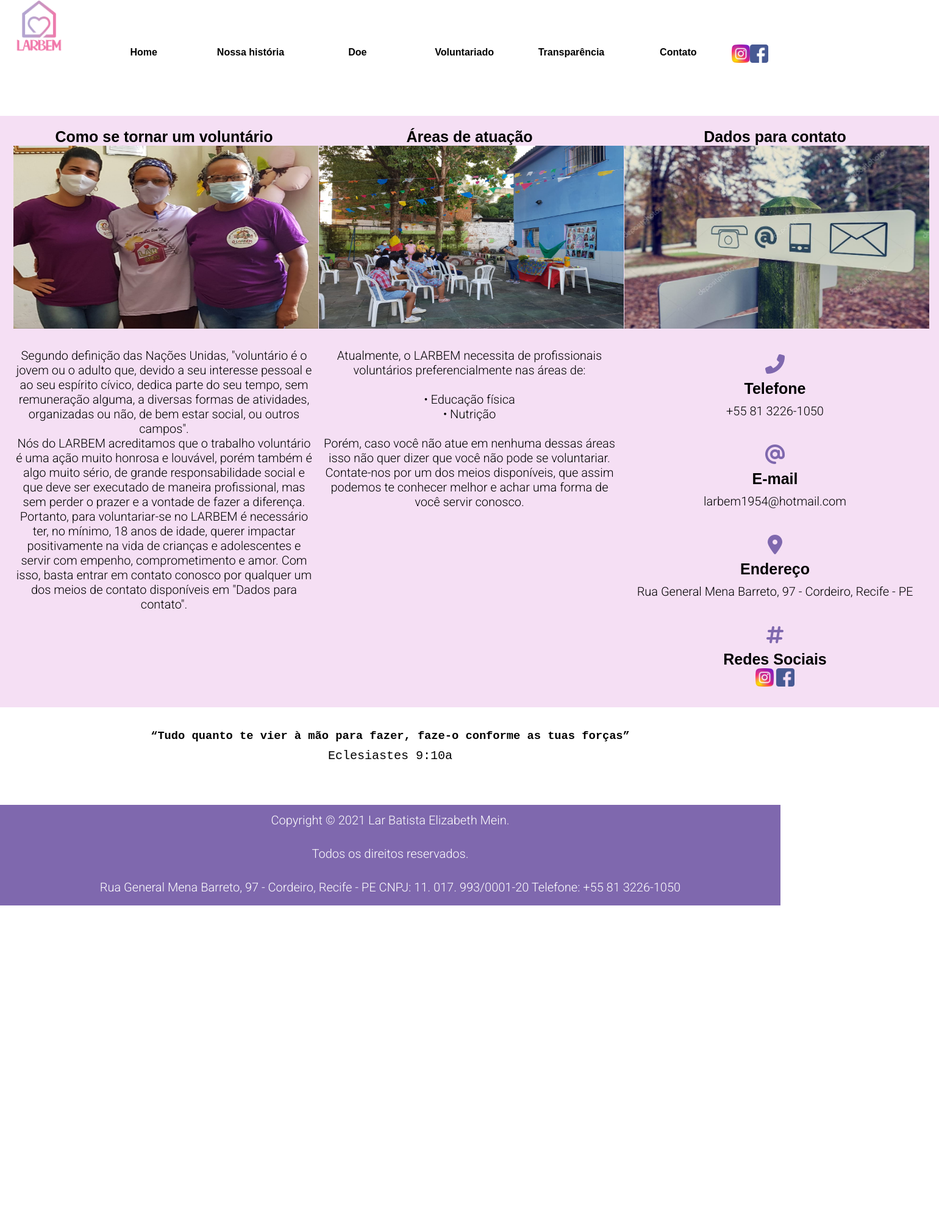
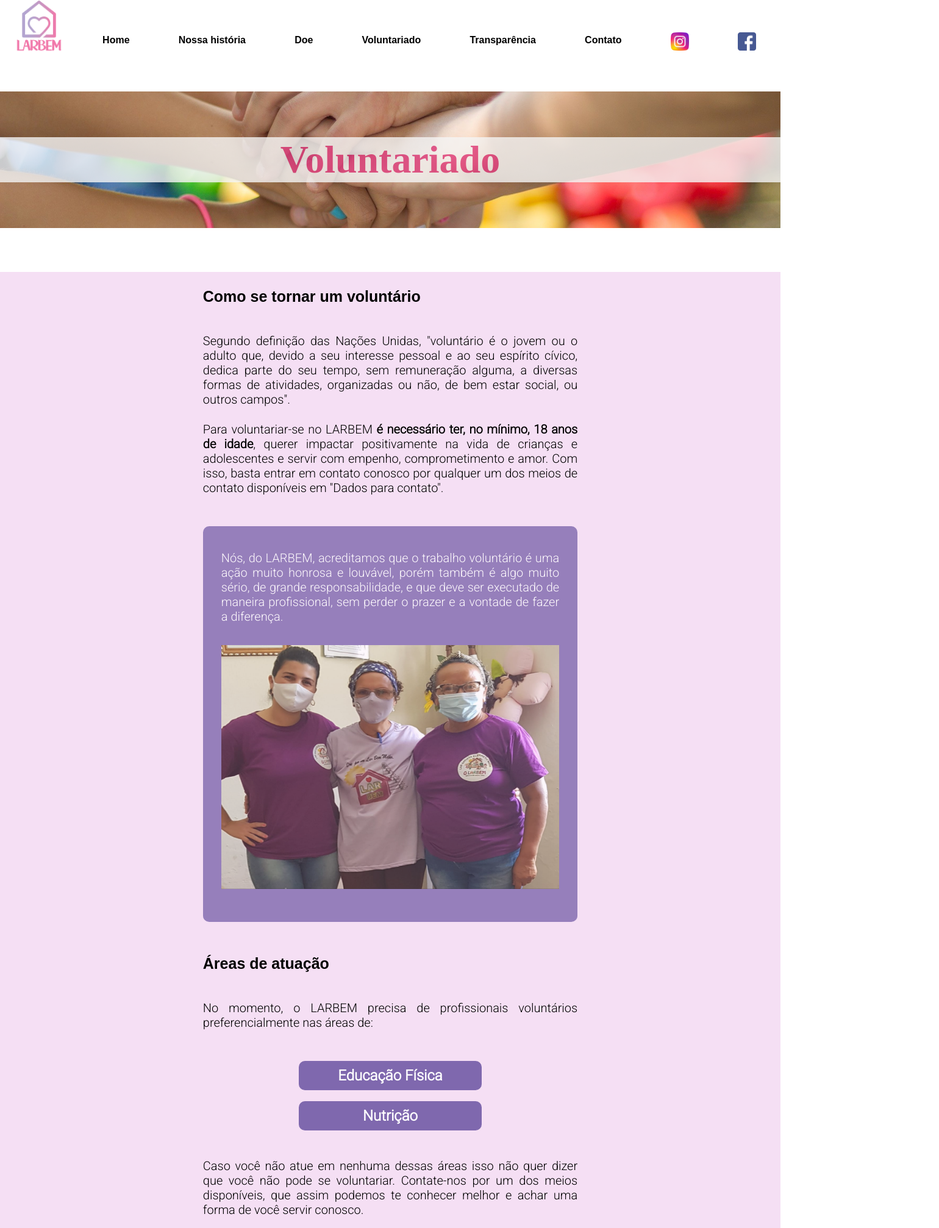
Before and after one commit to ICEI-PUC-Minas-PMV-SI/pmv-si-2021-1-e1-proj-web-t1-larbem, a plain HTML site: page src/voluntariado.html in a window 1280 px wide. Shown: the part 19-2033 px from the top of the page at 61% size, 1540 px wide, since content can reach past the window. Before the commit the page ends 1504 px from the top, so only its background shows below. Drawn offline with Linux system fonts and the light colour scheme.

Commit message:
Nova versão da página de voluntariado

```diff
--- a/src/styleVoluntariado.css
+++ b/src/styleVoluntariado.css
@@ -4,11 +4,25 @@
     box-sizing: border-box;
 }
 
+.titulo-principal-voluntariado {
+    padding-top: 75px;
+    padding-bottom: 75px;
+    background-image: url(imagens/voluntariado_header.jpg);
+    background-size: cover;
+    background-position: center;
+  }
+
+  #titulo-header-voluntariado {
+    background-color: whitesmoke;
+    opacity: 0.8;
+  }
+
 p{
     font-family: 'Roboto', sans-serif;
-    font-size: 20px;
+    font-size: 16px;
     padding-top: 10px;
     padding-bottom: 15px;
+    text-align: justify;
 }
 
 h8,h9,h10{
@@ -18,30 +32,74 @@ h8,h9,h10{
     left: 10px;
 }
 
-ul{
+#texto-voluntariado{
     list-style: none;
-    display: inline-flex;
+    display: block;
     background-color: #f5dff4;
     justify-content: space-around;
-    text-align: center;
+    text-align: justify;
     padding: 20px;
     margin: auto;
     box-sizing: border-box;
+    width: 100%
 
 }
 
-li{
-    width: 33%;
+article{
+    width: 50%;
+    margin: 0px auto;
+    display: block;
 
 }
 
+article p {
+    text-align: justify;
+}
+
+section > h2 {
+    text-align: center;
+}
+
+#acreditamos {
+    background-color: #7F68AE;
+    color: white;
+    padding: 30px;
+    text-align: justify;
+    width: 50%;
+    border-radius: 10px;
+    margin: auto;
+    opacity: 0.8;
+
+}
+
+.atuacao {
+    font-size: 24px;
+    font-weight: bolder;
+    color: white;
+    background-color: #7F68AE;
+    border-radius: 10px;
+    width: 300px;
+    padding: 10px;
+    text-align: center;
+    margin: auto;
+}
+
 .img1{
-    height: 300px;
-    width: 500px;
+    height: 400px;
+    width: 100%;
+    margin: 20px auto;
+
 }
 .img2{
-    height: 300px;
+    height: 100%;
     width: 500px;
+    background-color: #7F68AE;
+    padding: 30px;
+    text-align: justify;
+    width: 100%;
+    border-radius: 10px;
+    margin: auto;
+    opacity: 0.8;
 }
 .img3{
     height: 300px;
@@ -52,3 +110,19 @@ i {
     font-size: xx-large;
     padding: 10px 0px;
 }
+
+#contato_voluntariado{
+    margin: 0px;
+}
+
+section > h2{
+    text-align: justify;
+    margin: 0px 25%;
+}
+
+#Entre {
+background-color: white;
+width:100%;
+border-radius: 10px;
+margin: auto;
+}
--- a/src/voluntariado.html
+++ b/src/voluntariado.html
@@ -32,6 +32,11 @@
 				<a url href="https://www.facebook.com/larbemoficial/"><img src="imagens/facebook.png" width="30"></a>
 			</ul>
     </nav>
+
+	<header  class= "titulo-principal-voluntariado">
+        <h1 id="titulo-header-voluntariado">Voluntariado</h1>
+        </header>
+
     <main>
         <style>
             @media (max-device-width: 600px) {
@@ -45,85 +50,102 @@
     }
         </style>
         <body>
-            <ul>
-                <li>
-                    <h8>Como se tornar um voluntário</h8>
-                    <br>
-                    <img class= "img1" src="imagens/vol1.jpg">
-                    <br>
-                    <br>
+            <br><br><br><br>
+            <section id= "texto_voluntariado">
+                <article >
+                    <h2>Como se tornar um voluntário</h2>
+                    <br><br>
+                    <div class="explica_voluntariado">
+
                     <p>
                         Segundo definição das Nações Unidas, "voluntário é o jovem ou o adulto que, devido a seu interesse pessoal e ao seu espírito cívico, dedica parte do seu tempo, sem remuneração alguma, a diversas formas de atividades, organizadas ou não, de bem estar social, ou outros campos".
                         <br>
-                        Nós do LARBEM acreditamos que o trabalho voluntário é uma ação muito honrosa e louvável, porém também é algo muito sério, de grande responsabilidade social e que deve ser executado de maneira profissional, mas sem perder o prazer e a vontade de fazer a diferença.
-                        <br>
-                        Portanto, para voluntariar-se no LARBEM é necessário ter, no mínimo, 18 anos de idade, querer impactar positivamente na vida de crianças e adolescentes e servir com empenho, comprometimento e amor. Com isso, basta entrar em contato conosco por qualquer um dos meios de contato disponíveis em "Dados para contato".
                     </p>
-                </li>
+                    <p>
+                        Para voluntariar-se no LARBEM <strong> é necessário ter, no mínimo, 18 anos de idade</strong>, querer impactar positivamente na vida de crianças e adolescentes e servir com empenho, comprometimento e amor. Com isso, basta entrar em contato conosco por qualquer um dos meios de contato disponíveis em "Dados para contato".
+                    </p>
+                                </div>
                                 <br>
                                 <br>
+                    <div>
+
+                    </div>
+                </article>
+            <article id= "acreditamos">
+                <p>
+                    Nós, do LARBEM, acreditamos que o trabalho voluntário é uma ação muito honrosa e louvável, porém também é algo muito sério, de grande responsabilidade, e que deve ser executado de maneira profissional, sem perder o prazer e a vontade de fazer a diferença.
+
+                </p>
+                <img class= "img1" src="imagens/vol1.jpg">
+
+
+                </article>
+                <br><br><br>
+                <article class="explica_voluntariado">
+                    <h9>Áreas de atuação</h9>
+                    <br><br><br>
+
+                    <p>
+                        No momento, o LARBEM precisa de profissionais voluntários preferencialmente nas áreas de:
+                    </p>
+                    <br><br>
+
+                        <div>
+                        <p class= "atuacao">Educação Física</p>
                         <br>
-                <br>
-                <li>
-                    <h9>Áreas de atuação</h9>
+
+                    <p class= "atuacao">
+                        Nutrição
+                    </p>
+                    </div>
+                    <br><br>
+
+
+                        <p>
+                        Caso você não atue em nenhuma dessas áreas isso não quer dizer que você não pode se voluntariar. Contate-nos por um dos meios disponíveis, que assim podemos te conhecer melhor e achar uma forma de você servir conosco.
+                    </p>
                     <br>
                     <img class= "img2" src="imagens/vol2.jpg">
                     <br>
-                    <br>
-                    <p>
-                        Atualmente, o LARBEM necessita de profissionais voluntários preferencialmente nas áreas de:
+                </article>
                 <br>
                 <br>
-                        • Educação física
-                        <br>
-                        • Nutrição
-                        <br>
-                        <br>
-                        Porém, caso você não atue em nenhuma dessas áreas isso não quer dizer que você não pode se voluntariar. Contate-nos por um dos meios disponíveis, que assim podemos te conhecer melhor e achar uma forma de você servir conosco.
-                    </p>
-                </li>
-                <br>
-                <br>
-                <br>
-                <br>
-                <li>
-                    <h10>Dados para contato</h10>
-                    <br>
-                    <img class= "img3" src="imagens/vol3.jpg">
-                    <br>
-                    <br>
+            </section>
+
+        </body>
+    </main>
                 <section>
+                    <div id="Entre">
+                <h1>Entre em contato!</h1>
+            </div>
+                <br><br><br>
                 <article>
                 <i class="fas fa-phone-alt"></i>
-                        <h2> Telefone</h2>
+                <h2>Telefone</h2>
                 <p>+55 81 3226-1050</p>
             </article>
                 <br>
                 <article>
                 <i class="fas fa-at"></i>
-                        <h2>E-mail</h2>
+                <h2>e-mail</h2>
                 <p>larbem1954@hotmail.com</p>
             </article>
                 <br>
                 <article>
                 <i class="fas fa-map-marker-alt"></i>
-                        <h2> Endereço</h2>
+                <h2>Endereço</h2>
                 <p>Rua General Mena Barreto, 97 - Cordeiro, Recife - PE</p>
             </article>
             <article>
                 <br>
                 <i class="fas fa-hashtag"></i>
-                        <h2> Redes Sociais</h2>
+                <h2>Redes Sociais</h2>
                 <div>
                 <a url href="https://www.instagram.com/larbemoficial/"><img src="imagens/instagram.png" width="30"></a>
                 <a url href="https://www.facebook.com/larbemoficial/"><img src="imagens/facebook.png" width="30"></a>
             </div>
             </article>
             </section>
-                </li>
-            </ul>
-        </body>
-    </main>
 
             <br><br>
 
```
Also changed, not shown: src/nossahistoria.html (+1 -1 lines), src/imagens/entre.jpg (added), src/imagens/entre3.png (added), src/imagens/voluntariado_header.jpg (added). Lines whose indentation alone changed are shown as unchanged.
